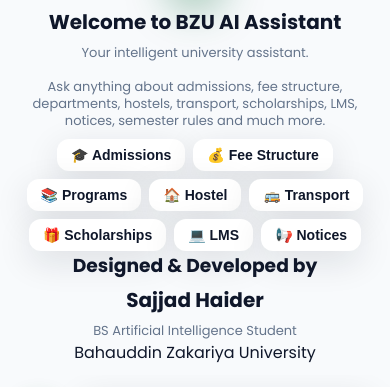
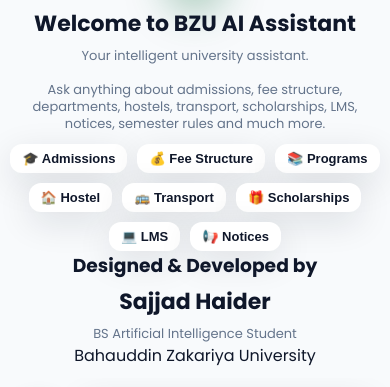
Before and after one commit to sajjadhaider1016-dot/BZU-AI-Assistant, a website: page public/CHATBOT.html in a window 390 px wide. Shown: the part 701-1088 px from the top of the page. Drawn offline with nearby package versions, Linux system fonts and the light colour scheme.

Commit message:
Update responsive CSS and ignore environment file

```diff
--- a/public/style.css
+++ b/public/style.css
@@ -395,7 +395,7 @@ border-right: 1px solid rgba(255,255,255,.08);
 
 .welcome{
     text-align:center;
-    padding:5px 10px;
+    padding:15px 10px;
     flex-shrink:0;
 }
 .brain{
@@ -424,7 +424,7 @@ border-right: 1px solid rgba(255,255,255,.08);
 
 .welcome h2{
     margin-top:8px;
-    font-size:22px;
+    font-size:24px;
 }
 .welcome p{
     margin-top:8px;
@@ -480,7 +480,7 @@ border-right: 1px solid rgba(255,255,255,.08);
     min-height:0;
     overflow-y:auto;
     overflow-x:hidden;
-    padding:30px;
+    padding:15px;
     display:flex;
     flex-direction:column;
     gap:25px;
@@ -1251,4 +1251,36 @@ border-right: 1px solid rgba(255,255,255,.08);
     font-size:20px;
     margin:5px 0;
 }
+    }@media(max-width:768px){
+
+    .welcome{
+        padding:10px;
     }
+
+    .welcome h2{
+        font-size:22px;
+    }
+
+    .welcome p{
+        font-size:13px;
+    }
+
+  .quick-buttons{
+
+    margin-top:12px;
+
+    display:flex;
+
+    flex-wrap:wrap;
+
+    justify-content:center;
+
+    gap:10px;
+
+}
+    .quick-btn{
+        padding:7px 12px;
+        font-size:13px;
+    }
+
+}
```
Also changed, not shown: 1 other file.
